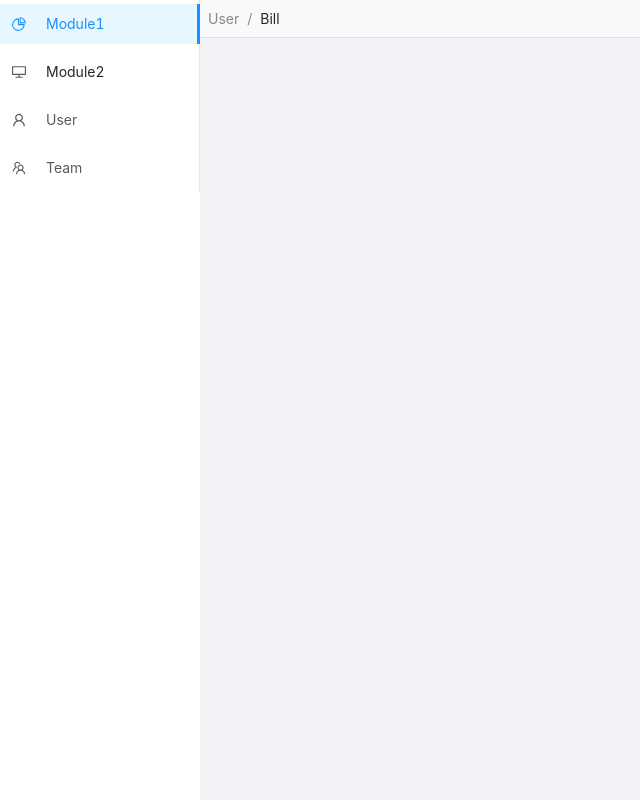
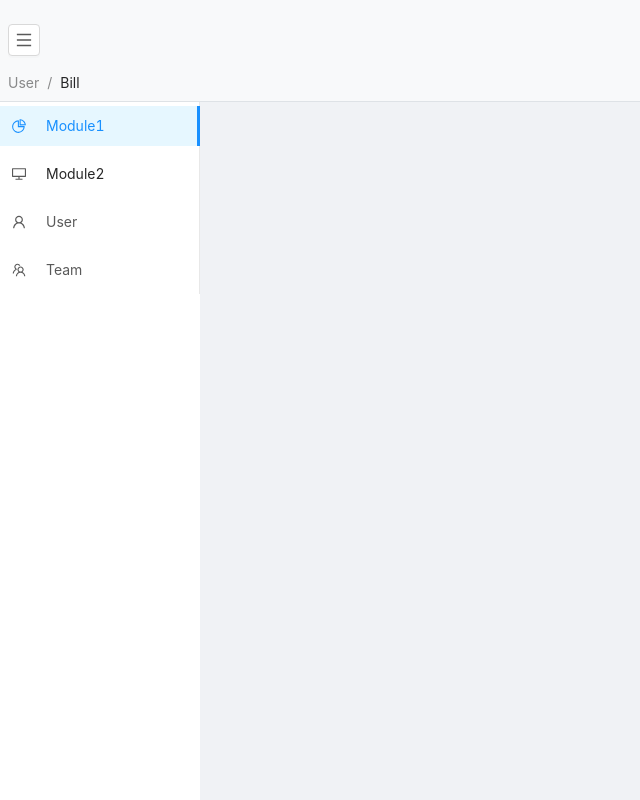
Before and after one commit to ytmjatai/react-demo, a React app: page / in a window 1280 px wide. Shown: the whole page, without its empty margins (0-640 px from the left). Built offline with nearby package versions, Linux system fonts and the light colour scheme.

Commit message:
refresh 404 historyApiFallback

```diff
--- a/config/webpack.config.dev.js
+++ b/config/webpack.config.dev.js
@@ -33,6 +33,7 @@ module.exports = {
     port: 3000,
     open: true,
     hot: true,
+    historyApiFallback: true,
     index: 'index.html'
   },
   watch: true,
--- a/package.json
+++ b/package.json
@@ -6,7 +6,7 @@
   "scripts": {
     "test": "echo \"Error: no test specified\" && exit 1",
     "start": "webpack-dev-server --config  config/webpack.config.dev.js",
-    "build": "webpack --config config/webpack.config.js"
+    "build": "webpack --config config/webpack.config.prod.js"
   },
   "repository": {
     "type": "git",
--- a/src/app.tsx
+++ b/src/app.tsx
@@ -20,6 +20,7 @@ import {
   FileOutlined,
   TeamOutlined,
   UserOutlined,
+  MenuOutlined,
 } from '@ant-design/icons';
 import Module1 from './modules/module1';
 import Module2 from './modules/module2';
@@ -45,6 +46,17 @@ class App extends React.Component {
 
 
         <Layout style={{ minHeight: '100vh' }}>
+          <Header className="p-2 h-auto border-bottom bg-light">
+
+          <Button  icon={<MenuOutlined />} />
+
+            <Breadcrumb>
+              <Breadcrumb.Item>User</Breadcrumb.Item>
+              <Breadcrumb.Item>Bill</Breadcrumb.Item>
+            </Breadcrumb>
+          </Header>
+
+          <Layout>
             <Sider collapsible theme="light" collapsed={this.state.collapsed} onCollapse={this.onCollapse} collapsedWidth="40" trigger={null}>
               <div className="logo" />
               <Menu theme="light" defaultSelectedKeys={['1']} mode="inline" inlineIndent={12}>
@@ -62,32 +74,24 @@ class App extends React.Component {
             </Menu.Item>
               </Menu>
             </Sider>
-          <Layout className="site-layout">
-            <Header className="p-2 h-auto border-bottom bg-light">
-              <Breadcrumb>
-                <Breadcrumb.Item>User</Breadcrumb.Item>
-                <Breadcrumb.Item>Bill</Breadcrumb.Item>
-              </Breadcrumb>
-            </Header>
-
-            <Content className="p-2">
 
 
-
+            <Layout className="site-layout">
+              <Content className="p-2">
                 <Switch>
                   <Route exact path="/module1">
                     <Module1 />
                   </Route>
-
                   <Route path="/module2">
                     <Module2 />
                   </Route>
-
                 </Switch>
               </Content>
+            </Layout>
 
           </Layout>
         </Layout>
+
       </Router>
 
     );
```
Also changed, not shown: config/webpack.config.prod.js (renamed from config/webpack.config.js). Lines whose indentation alone changed are shown as unchanged.
